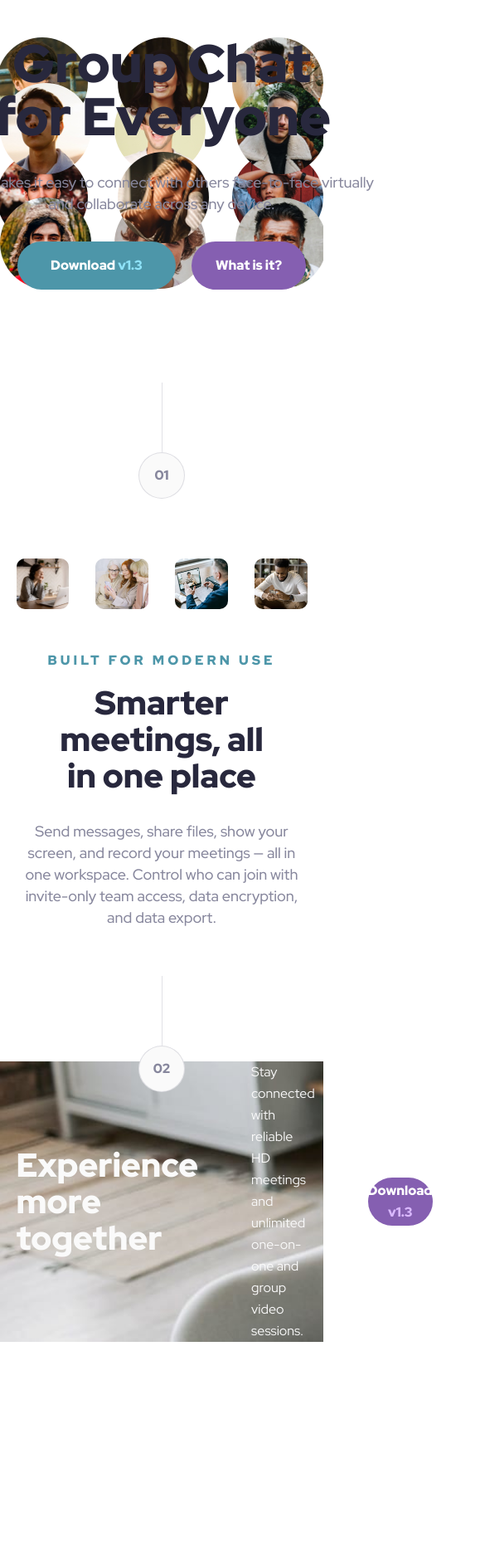
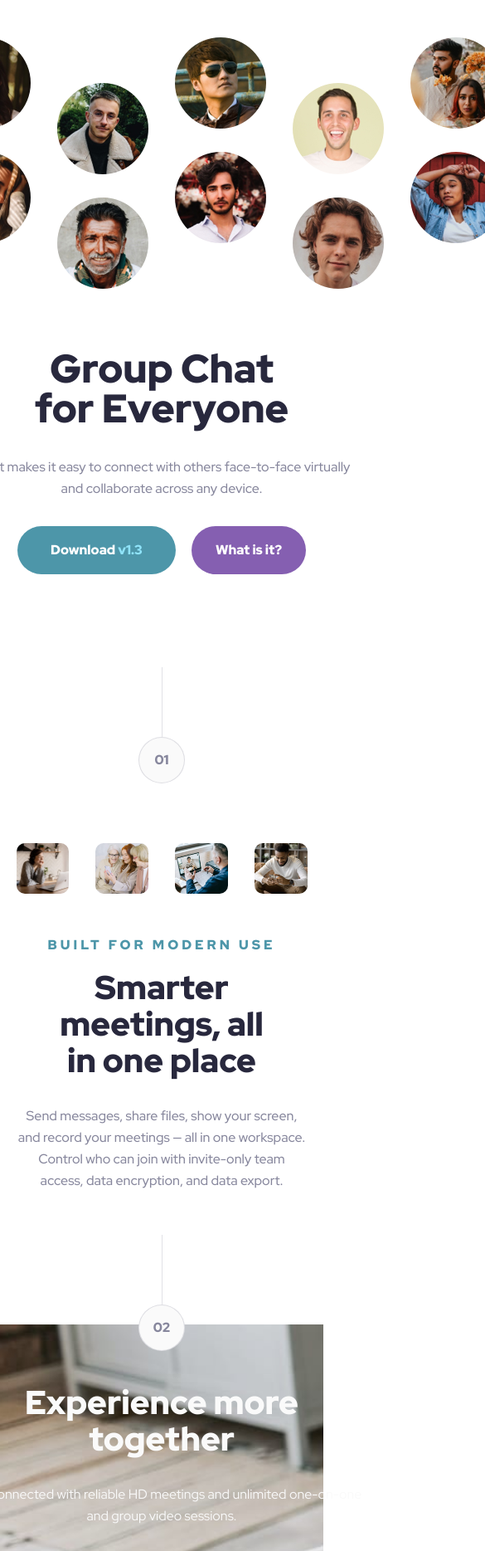
Before and after one commit to SabaMarqarashvili/meet-landing-page, a plain HTML site: page index.html in a window 390 px wide. Shown: the part 84-1953 px from the top of the page at 83% size, 585 px wide, since content can reach past the window. Before the commit the page ends 1701 px from the top, so only its background shows below. Drawn offline with Linux system fonts and the light colour scheme.

Commit message:
tablet-desktop-version

```diff
--- a/index.html
+++ b/index.html
@@ -17,6 +17,7 @@
         <main>
             <section class="top-section">
                 <div class="main-content">
+                    <img src="/images/image-hero.png" alt="">
                     <h1>Group Chat <br> for Everyone</h1>
                     <p>Meet makes it easy to connect with others face-to-face virtually and collaborate across any device.</p>
 
--- a/style.css
+++ b/style.css
@@ -238,3 +238,52 @@ header {
 .vsp {
     color: #D9B8FF;
 }
+
+.main-content img {
+    display: none;
+}
+
+
+@media only screen and (max-width: 1273px) {
+    .main-content img {
+        margin-bottom: 4.5rem;
+        display: block;
+    }
+    .top-section {
+        background-image: none;
+    }
+
+    .main-content h1 {
+     font-size: 3rem;
+     line-height: 3rem;
+    }
+
+   .main-content p {
+    font-size: 1rem;
+    margin-inline: auto;
+   }
+
+   .description p {
+    font-size: 1rem;
+   }
+
+   .last-section-container {
+    padding-top: 4.5rem;
+    padding-bottom: 3rem;
+   }
+
+   .footer-information {
+    gap: 2rem;
+    flex-direction: column;
+    text-align: center;
+   }
+
+   .footer-information h3 {
+    width: 15ch;
+   }
+
+   .footer-information p {
+    width: 47ch;
+   }
+
+}
```
